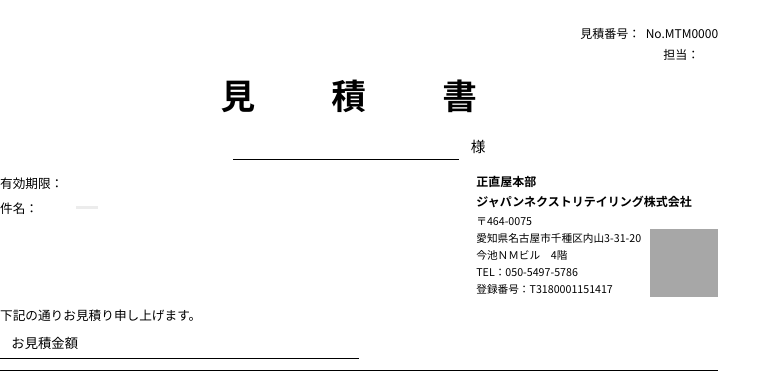
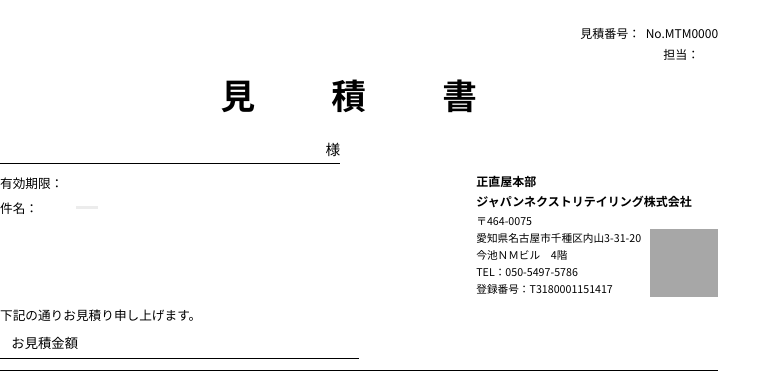
Before and after one commit to jnr-system/syouzikiya_estimate, a Flask app: template templates/estimate.html in a window 1280 px wide. Shown: the top 371 px of the page, without its empty margins (0-781 px from the left). Run offline with Flask 3, Linux system fonts and the light colour scheme; the template is opened without the code that fills it, so the values that code supplies are empty; grey boxes are pictures that could not be loaded.

Commit message:
20260430_1052

```diff
--- a/templates/estimate.html
+++ b/templates/estimate.html
@@ -71,24 +71,18 @@
   /* ===== 宛名行（左：宛名　右：会社名） ===== */
   /* ===== 宛名（独立・幅固定） ===== */
   .recipient-block {
-    width: 100%;
+    width: 90mm;
+    border-bottom: 1.5px solid #000;
     padding-bottom: 1mm;
     min-height: 9mm;
     display: flex;
     align-items: flex-end;
-    justify-content: center;
-    gap: 3mm;
+    justify-content: space-between;
     margin-bottom: 2mm;
   }
 
-  .recipient-name {
-    font-size: 13pt;
-    border-bottom: 1.5px solid #000;
-    padding-bottom: 1mm;
-    min-width: 60mm;
-    text-align: center;
-  }
-  .recipient-sama { font-size: 11pt; padding-bottom: 1mm; }
+  .recipient-name { font-size: 13pt; padding-left: 10mm; }
+  .recipient-sama { font-size: 11pt; }
 
   /* ===== 件名・有効期限（左）＋会社情報（右・独立） ===== */
   .meta-company-row {
```
